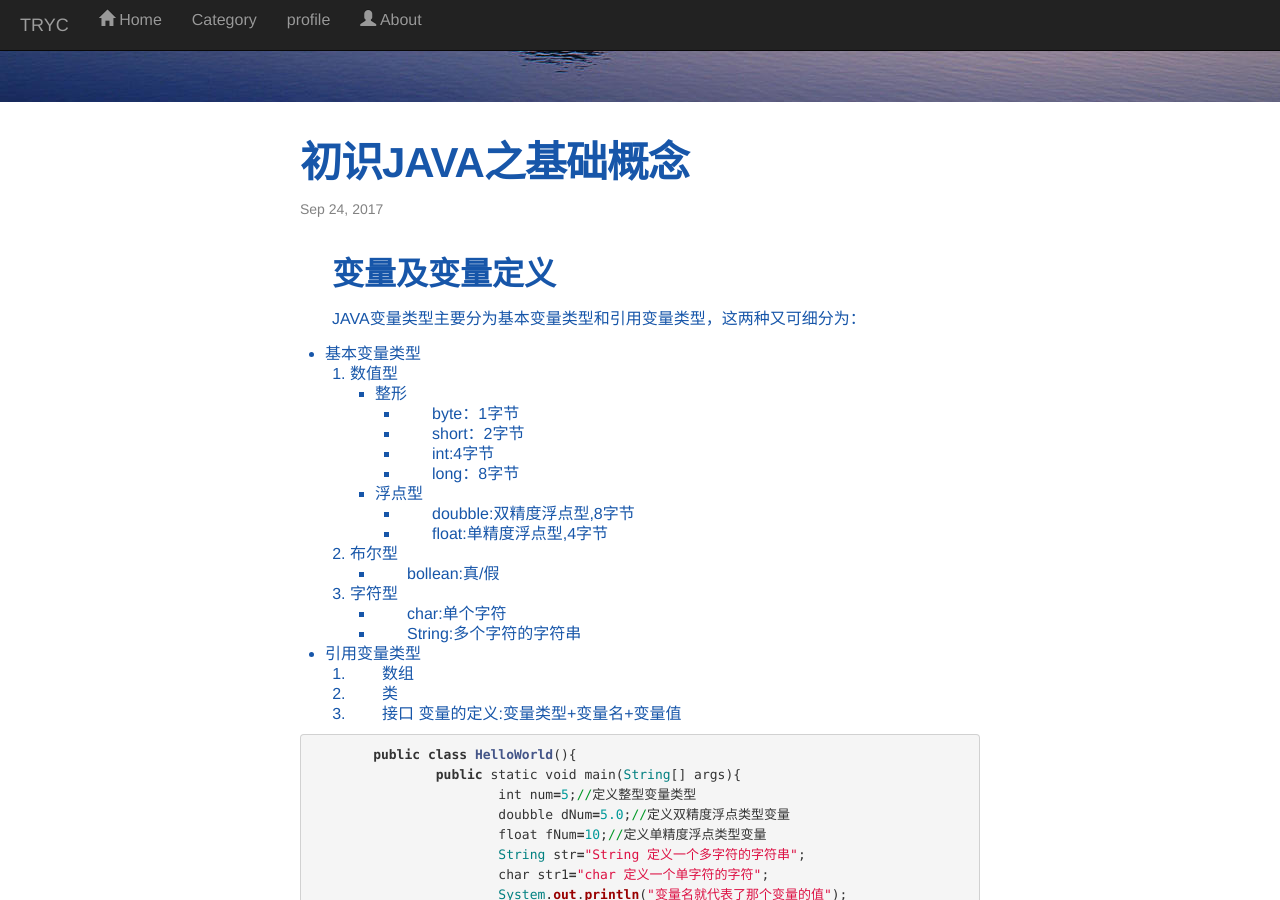
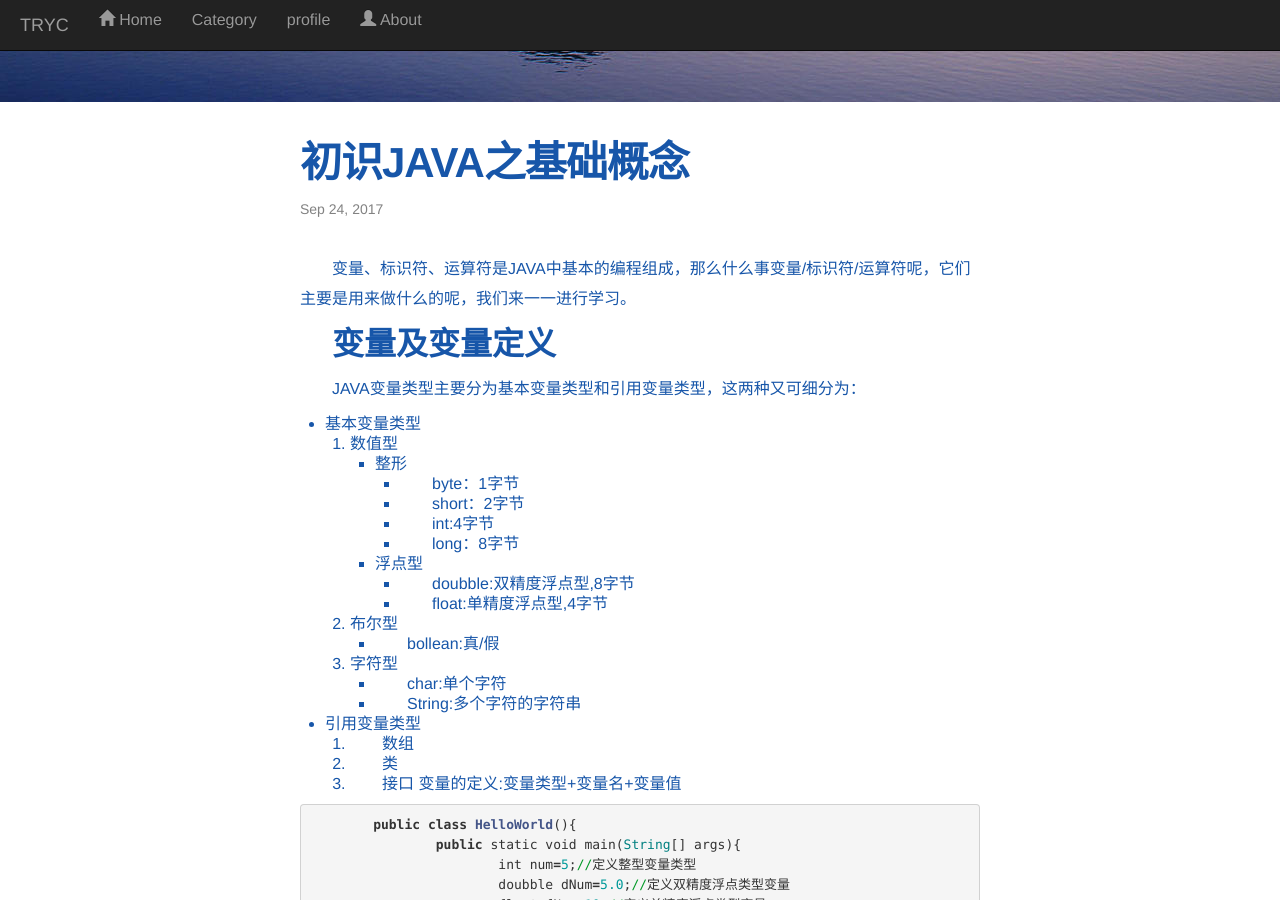
Before and after one commit to TRYC-01/TRYC-01.github.io, a Jekyll site: the page built from _posts/2017-09-24-初识Java 之基础概念.md, in a window 1280 px wide and 900 px high, scrolled down 564 px. Built offline with Jekyll 4.4.1, drawn with Linux system fonts in a browser that asks for light colours; nearby versions of some CDN libraries.

```diff
--- a/_posts/2017-09-24-初识Java 之基础概念.md
+++ b/_posts/2017-09-24-初识Java 之基础概念.md
@@ -4,6 +4,7 @@ date: 2017-9-24 13:10:10 +0800
 title: 初识JAVA之基础概念
 categories: JAVA
 ---
+变量、标识符、运算符是JAVA中基本的编程组成，那么什么事变量/标识符/运算符呢，它们主要是用来做什么的呢，我们来一一进行学习。
 ## 变量及变量定义
 JAVA变量类型主要分为基本变量类型和引用变量类型，这两种又可细分为：
 * 基本变量类型
```
Also changed, not shown: _posts/2017-09-24-Java数组.md (+1 -4 lines).
